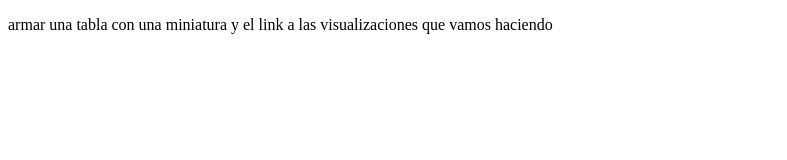
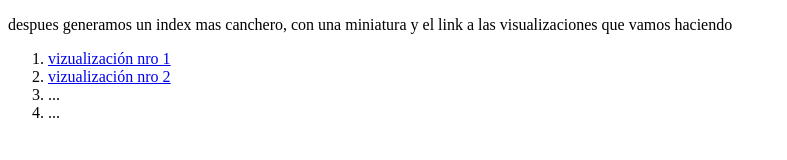
Before and after one commit to ModernizacionMuniCBA/visualizaciones, a plain HTML site: page index.html in a window 1280 px wide. Shown: the whole page, without its empty margins (0-787 px from the left). Drawn offline with Linux system fonts and the light colour scheme.

Commit message:
Update index.html

```diff
--- a/index.html
+++ b/index.html
@@ -6,6 +6,14 @@
   <title>visualizaciones</title>
 </head>
 <body>
-  <p>armar una tabla con una miniatura y el link a las visualizaciones que vamos haciendo</p>
+  <p>despues generamos un index mas canchero, con una miniatura y el link a las visualizaciones que vamos haciendo</p>
+
+<ol>
+  <li><a href="1/index.html">vizualización nro 1</a></li>
+  <li><a href="2/index.html">vizualización nro 2</a></li>
+  <li>...</li>
+  <li>...</li>
+</ol>
+
 </body>
 </html>
```
